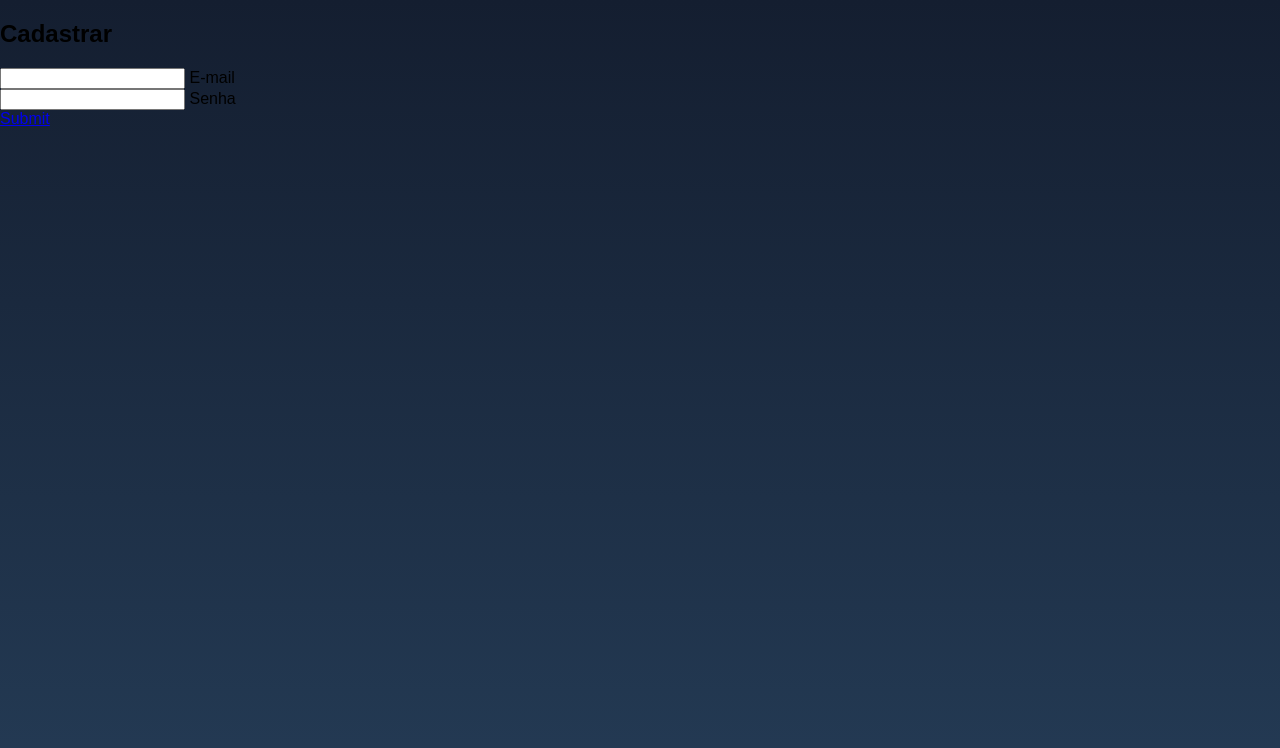
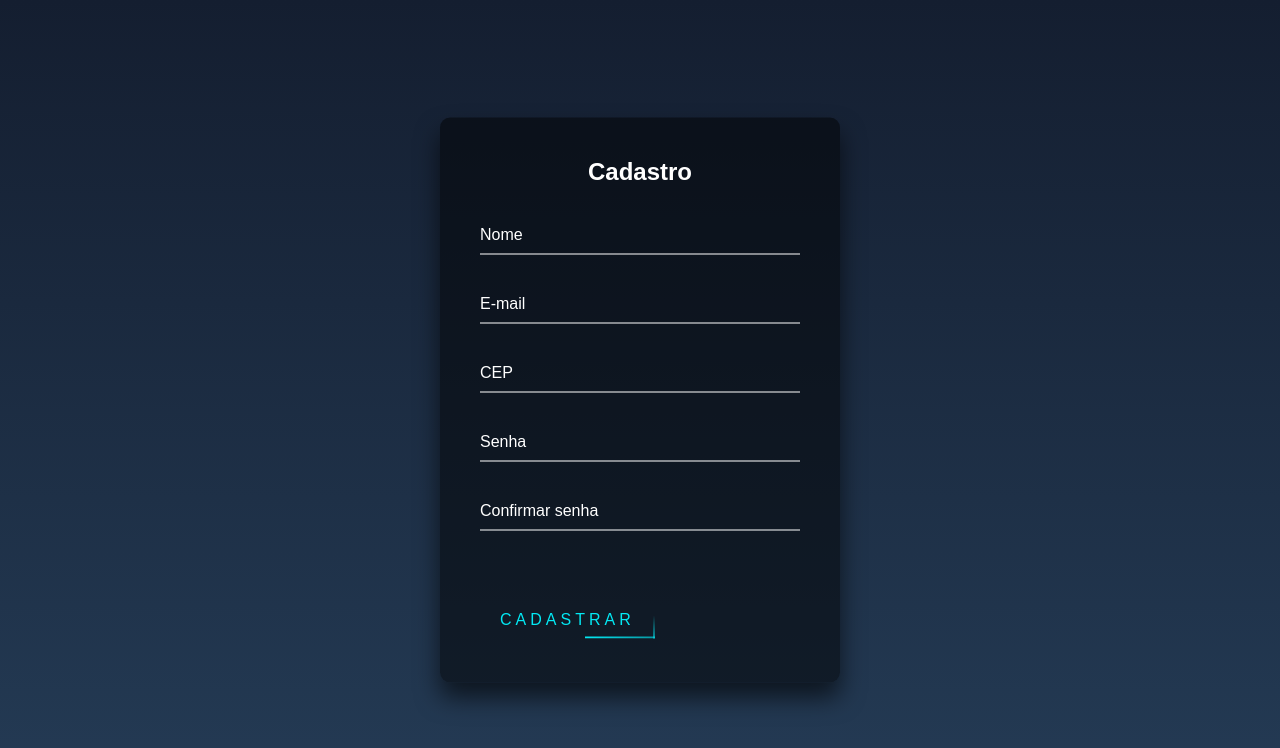
Before and after one commit to nicolas2602/tcc, a PHP site: page /cadastro.php in a window 1280 px wide. Shown: the top 748 px of the page. Run offline with PHP 8.4, Linux system fonts and the light colour scheme; a stand-in replaces the project's code that opens the database connection.

Commit message:
Trabalho - LPI e SORC Parte 2
Criando Banco de Dados SQL

```diff
--- a/cadastro.php
+++ b/cadastro.php
@@ -1,32 +1,52 @@
 <!DOCTYPE html>
-<html lang="en">
+<html>
 <head>
     <meta charset="UTF-8">
     <meta http-equiv="X-UA-Compatible" content="IE=edge">
     <meta name="viewport" content="width=device-width, initial-scale=1.0">
-    <link rel="stylesheet" href="temp.css">
+    <link rel="stylesheet" href="template.css">
     <title>Document</title>
 </head>
 <body>
 
 <div class="login-box">
-  <h2>Cadastrar</h2>
-  <form>
+  <h2>Cadastro</h2>
+  <form enctype="multipart/form-data" method="POST" action="I_Cadastro.php">
+
+  <div class="user-box">
+      <input type="text" name="nome" required="">
+      <label>Nome</label>
+    </div>
+
     <div class="user-box">
       <input type="email" name="email" required="">
       <label>E-mail</label>
     </div>
+
+
+    <div class="user-box">
+      <input type="text" name="cep" required="">
+      <label>CEP</label>
+    </div>
+
     <div class="user-box">
       <input type="password" name="senha" required="">
       <label>Senha</label>
     </div>
-    <a href="#">
+
+    <div class="user-box">
+      <input type="password" name="csenha" required="">
+      <label>Confirmar senha</label>
+    </div>
+
+    <a name="cad">
       <span></span>
       <span></span>
       <span></span>
       <span></span>
-      Submit
+      Cadastrar
     </a>
+
   </form>
 </div>
 
--- a/temp.css
+++ /dev/null
@@ -1,9 +0,0 @@
-html {
-    height: 100%;
-  }
-  body {
-    margin:0;
-    padding:0;
-    font-family: sans-serif;
-    background: linear-gradient(#141e30, #243b55);
-  }
```
Also changed, not shown: BD/cadastro.sql (added, +10 -0 lines), login.php (+0 -23 lines).
